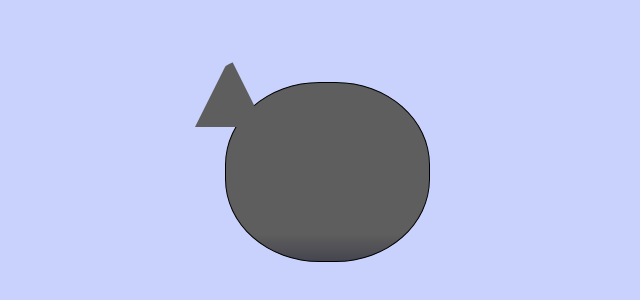
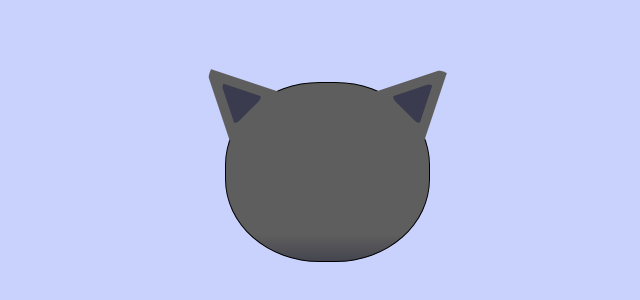
Before and after one commit to elliotvhill/fcc-web-des-int-css, a plain HTML site: page index.html in a window 1280 px wide. Shown: the part 228-528 px from the top of the page, without its empty margins (313-953 px from the left). Drawn offline with Linux system fonts and the light colour scheme.

Commit message:
cat ears and inner ears styled

```diff
--- a/styles.css
+++ b/styles.css
@@ -24,9 +24,50 @@ body {
     position: absolute;
     top: -26px;
     left: -31px;
+    z-index: 1;
+    border-top-left-radius: 90px;
+    border-top-right-radius: 10px;
+    transform: rotate(-45deg);
+    border-left: 35px solid transparent;
+    border-right: 35px solid transparent;
+    border-bottom: 70px solid #5e5e5e;
+}
+
+.cat-right-ear {
+    position: absolute;
+    top: -26px;
+    left: 163px;
+    z-index: 1;
+    transform: rotate(45deg);
     border-top-left-radius: 90px;
     border-top-right-radius: 10px;
     border-left: 35px solid transparent;
     border-right: 35px solid transparent;
     border-bottom: 70px solid #5e5e5e;
 }
+
+.cat-left-inner-ear {
+    position: absolute;
+    top: 22px;
+    left: -20px;
+    border-top-left-radius: 90px;
+    border-top-right-radius: 10px;
+    border-bottom-right-radius: 40%;
+    border-bottom-left-radius: 40%;
+    border-left: 20px solid transparent;
+    border-right: 20px solid transparent;
+    border-bottom: 40px solid #3b3b4f;
+}
+
+.cat-right-inner-ear {
+    position: absolute;
+    top: 22px;
+    left: -20px;
+    border-top-left-radius: 90px;
+    border-top-right-radius: 10px;
+    border-bottom-right-radius: 40%;
+    border-bottom-left-radius: 40%;
+    border-left: 20px solid transparent;
+    border-right: 20px solid transparent;
+    border-bottom: 40px solid #3b3b4f;
+}
```
